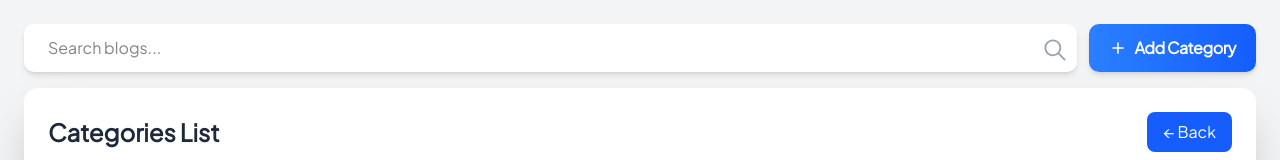
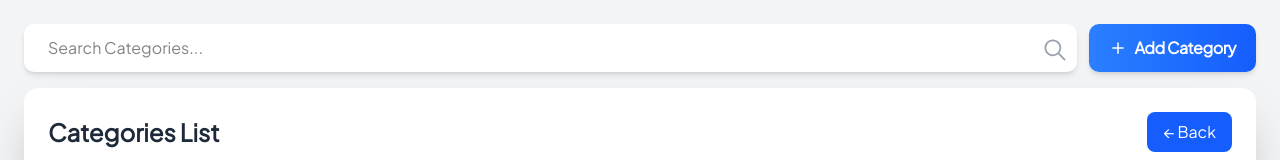
Before and after one commit to KushagraSharma10/Data-Management, a React (Vite) app in the folder frontend/: page /categories in a window 1280 px wide. Shown: the top 160 px of the page. Built offline with nearby package versions, Linux system fonts and the light colour scheme; no server answers.

Commit message:
placeholder props is given to header components

```diff
--- a/frontend/src/components/BlogTable.jsx
+++ b/frontend/src/components/BlogTable.jsx
@@ -591,6 +591,7 @@ export default function BlogTable() {
         path="/blogs/create"
         searchQuery={searchQuery}
         setSearchQuery={setSearchQuery}
+        placeholder="Search Blogs..."
       />
       <Box className="p-2 rounded-xl" sx={{ width: "100%" }}>
         <Paper sx={{ width: "100%", mb: 2 }}>
--- a/frontend/src/components/CategoriesTable.jsx
+++ b/frontend/src/components/CategoriesTable.jsx
@@ -75,6 +75,7 @@ const CategoriesTable = () => {
         setSearchQuery={setSearchQuery}
         title="Category"
         path="/category/create"
+        placeholder="Search Categories..."
       />
 
       <div className="w-full mx-auto bg-white shadow-2xl rounded-xl p-6">
--- a/frontend/src/components/Header.jsx
+++ b/frontend/src/components/Header.jsx
@@ -2,7 +2,7 @@ import React from "react";
 import { IoIosSearch, IoMdAdd } from "react-icons/io";
 import { Link } from "react-router";
 
-const Header = ({ searchQuery, setSearchQuery, title, path }) => {
+const Header = ({ searchQuery, setSearchQuery, title, path, placeholder = "search" }) => {
   const handleSearch = (e) => {
     const searchTerm = e.target.value;
     setSearchQuery(searchTerm);
@@ -14,7 +14,7 @@ const Header = ({ searchQuery, setSearchQuery, title, path }) => {
         <input
           className="w-full outline-none p-3 px-6 rounded-lg active:border-blue-500 focus:border-blue-500 focus:ring-2 focus:ring-blue-400 transition duration-200 ease-in-out"
           type="search"
-          placeholder="Search blogs..."
+          placeholder={placeholder}
           onChange={handleSearch}
           value={searchQuery}
         />
--- a/frontend/src/components/TagsTable.jsx
+++ b/frontend/src/components/TagsTable.jsx
@@ -54,6 +54,7 @@ const TagsTable = () => {
         path="/tags/create"
         searchQuery={searchQuery}
         setSearchQuery={setSearchQuery}
+        placeholder="Search Tags..."
       />
 
       <div className="w-full mx-auto bg-white shadow-2xl rounded-xl p-6">
--- a/frontend/src/components/UserTable.jsx
+++ b/frontend/src/components/UserTable.jsx
@@ -305,6 +305,7 @@ export default function UserTable() {
         setSearchQuery={setSearchQuery}
         title="User"
         path="/users/create"
+        placeholder="Search Users..."
       />
       <Box sx={{ width: "100%" }}>
         <Paper sx={{ width: "100%", mb: 2 }}>
```
